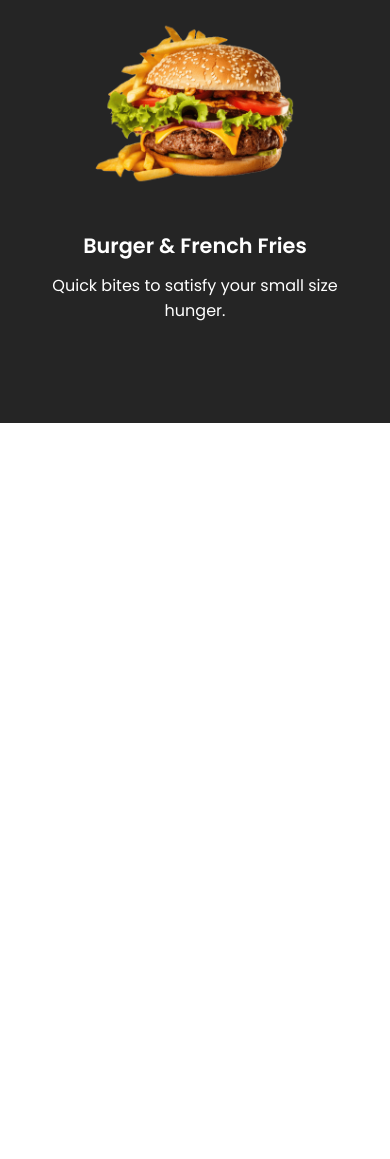
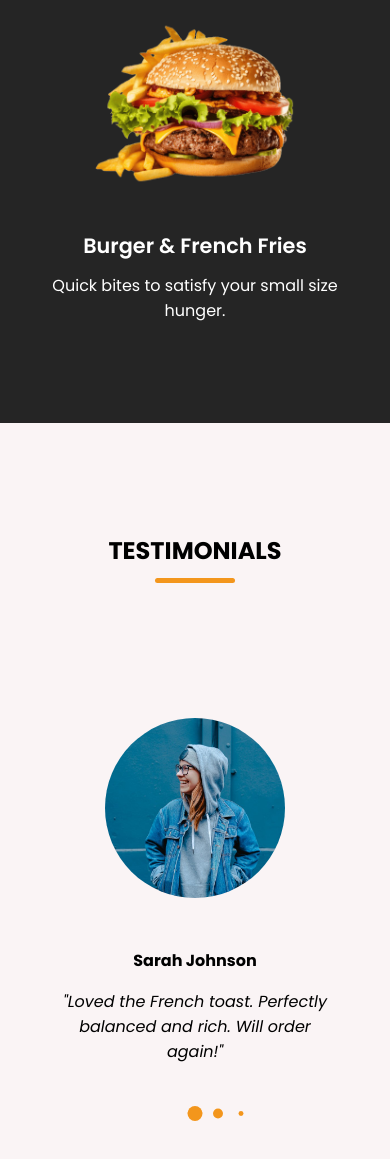
Before and after one commit to Willie3011/Coffee-Landing-Page, a plain HTML site: page index.html in a window 390 px wide. Shown: the part 3969-5128 px from the top of the page. Before the commit the page ends 4392 px from the top, so only its background shows below. Drawn offline with nearby package versions, Linux system fonts and the light colour scheme; a web font is replaced by a local one.

Commit message:
Add testimonials section with Swiper slider
Introduced a testimonials section to the website, featuring user feedback displayed in a responsive Swiper slider. Updated HTML to include the section and Swiper dependencies, added slider initialization in script.js, and styled the testimonials and slider controls in style.css for improved user engagement and visual appeal.

```diff
--- a/index.html
+++ b/index.html
@@ -4,11 +4,12 @@
     <meta charset="UTF-8" />
     <meta name="viewport" content="width=device-width, initial-scale=1.0" />
     <title>Coffee Website | Willem April</title>
+    <link
+    rel="stylesheet"
+    href="https://cdnjs.cloudflare.com/ajax/libs/font-awesome/6.7.2/css/all.min.css" />
+    <link rel="stylesheet" href="https://cdn.jsdelivr.net/npm/swiper@11/swiper-bundle.min.css">
     <link rel="stylesheet" href="style.css" />
-    <link
-      rel="stylesheet"
-      href="https://cdnjs.cloudflare.com/ajax/libs/font-awesome/6.7.2/css/all.min.css" />
-  </head>
+    </head>
   <body>
     <!-- Header / Navbar -->
     <header>
@@ -174,7 +175,51 @@
           </ul>
         </div>
       </section>
+
+      <!-- Testimonials section -->
+       <section class="testimonials-section">
+            <h2 class="section-title">Testimonials</h2>
+            <div class="section-content">
+                <div class="slider-container swiper">
+                    <div class="slider-wrapper">
+                        <ul class="testimonials-list swiper-wrapper">
+                            <li class="testimonial swiper-slide">
+                                <img src="images/user-1.jpg" alt="User" class="user-image">
+                                <h3 class="name">Sarah Johnson</h3>
+                                <i class="feedback">"Loved the French toast. Perfectly balanced and rich. Will order again!"</i>
+                            </li>
+                            <li class="testimonial swiper-slide">
+                                <img src="images/user-2.jpg" alt="User" class="user-image">
+                                <h3 class="name">James Wilson</h3>
+                                <i class="feedback">"Great espresso blend! Smooth and bold flavor. Fast shipping too!"</i>
+                            </li>
+                            <li class="testimonial swiper-slide">
+                                <img src="images/user-3.jpg" alt="User" class="user-image">
+                                <h3 class="name">Michael Brown</h3>
+                                <i class="feedback">"Fantastic mocha flavor. Fresh and aromatic. Quick shipping!"</i>
+                            </li>
+                            <li class="testimonial swiper-slide">
+                                <img src="images/user-4.jpg" alt="User" class="user-image">
+                                <h3 class="name">Emily Harris</h3>
+                                <i class="feedback">"Excellent quality! Fresh beans and quick delivery. Highly recommend."</i>
+                            </li>
+                            <li class="testimonial swiper-slide">
+                                <img src="images/user-5.jpg" alt="User" class="user-image">
+                                <h3 class="name">Anthony Thompson</h3>
+                                <i class="feedback">"Best decaf I've tried! Smooth and flavorful. Arrived promptly."</i>
+                            </li>
+                        </ul>
+
+                        <div class="swiper-pagination"></div>
+                        <div class="swiper-slide-button swiper-button-prev"></div>
+                        <div class="swiper-slide-button swiper-button-next"></div>
+                    </div>
+                </div>
+            </div>
+       </section>
     </main>
+
+    <script src="https://cdn.jsdelivr.net/npm/swiper@11/swiper-bundle.min.js"></script>
 
     <script src="script.js"></script>
   </body>
--- a/script.js
+++ b/script.js
@@ -8,3 +8,35 @@ menuOpenButton.addEventListener("click", () => {
 
 //close menu when the close button is clicked
 menuCloseButton.addEventListener("click", () => menuOpenButton.click());
+
+const swiper = new Swiper(".slider-wrapper", {
+  loop: true,
+  grabCursor: true,
+  spaceBetween: 25,
+
+  // If we need pagination
+  pagination: {
+    el: ".swiper-pagination",
+    clickable: true,
+    dynamicBullets: true
+  },
+
+  // Navigation arrows
+  navigation: {
+    nextEl: ".swiper-button-next",
+    prevEl: ".swiper-button-prev",
+  },
+
+
+  breakpoints: {
+    0: {
+      slidesPerView: 1
+    },
+    768: {
+      slidesPerView: 2
+    },
+    1024: {
+      slidesPerView: 3
+    },
+  }
+});
--- a/style.css
+++ b/style.css
@@ -286,6 +286,58 @@ header .navbar {
   font-size: var(--font-size-m);
 }
 
+/* Testimonials section */
+.testimonials-section {
+    padding: 50px 0 100px;
+    background-color: var(--light-pink-color);
+}
+
+.testimonials-section .slider-wrapper {
+    overflow: hidden;
+    margin: 0 60px 50px;
+}
+
+.testimonials-section .testimonial {
+    display: flex;
+    padding: 35px;
+    text-align: center;
+    flex-direction: column;
+    align-items: center;
+}
+
+.testimonials-section .testimonial .user-image {
+    width: 180px;
+    height: 180px;
+    object-fit: cover;
+    margin-bottom: 50px;
+    border-radius: var(--border-radius-circle);
+}
+
+.testimonials-section .testimonial .name {
+    margin-bottom: 16px;
+    font-size: var(--font-size-m);
+}
+
+.testimonials-section .testimonial .feedback {
+    line-height: 25px;
+}
+
+.testimonials-section .swiper-pagination-bullet {
+    width: 15px;
+    height: 15px;
+    opacity: 1;
+    background: var(--secondary-color);
+}
+
+.testimonials-section .swiper-slide-button {
+    margin-top: -50px;
+    color: var(--secondary-color);
+    transition: 0.3s ease;
+}
+
+.testimonials-section .swiper-slide-button:hover {
+    color: var(--primary-color);
+}
 /* Responsive media query for max width 1024px */
 @media screen and (max-width: 1024px) {
   .menu-section .menu-list {
@@ -412,4 +464,12 @@ header .navbar {
   .menu-section .menu-list .menu-item {
     width: 100%;
   }
+
+  .testimonials-section .slider-wrapper {
+    margin: 0 0 30px;
+  }
+
+  .testimonials-section .swiper-slide-button {
+    display: none;
+  }
 }
```
